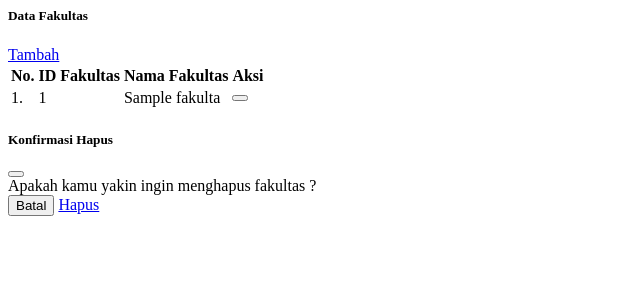
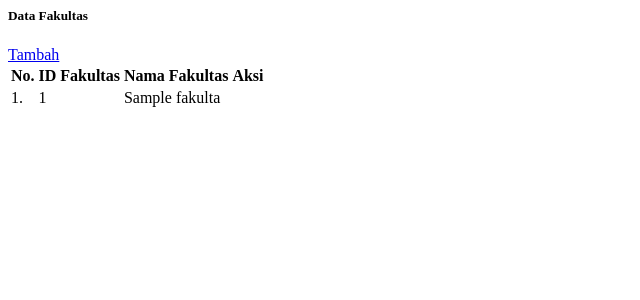
Before and after one commit to 24010110082-Rizky/24010110082_Rizky_Tugas-3, a CodeIgniter app: the page made by application/views/fakultas/index.php in a window 1280 px wide. Shown: the top 300 px of the page, without its empty margins (0-640 px from the left). Run offline with CodeIgniter, Linux system fonts and the light colour scheme; the template is opened without the code that fills it: most values are stand-ins (such as "Sample title", 1, 10 or a date in 2020).

Commit message:
Update views/fakultas/index.php

```diff
--- a/application/views/fakultas/index.php
+++ b/application/views/fakultas/index.php
@@ -31,13 +31,9 @@
                                     <i class="bi bi-pencil-square"></i>
                                 </a>
 
-                                <button class="btn btn-danger btn-sm btn-hapus"
-                                    data-id="<?php echo $value['fakultas_id'] ?>"
-                                    data-nama="<?php echo $value['fakultas_name'] ?>"
-                                    data-bs-toggle="modal"
-                                    data-bs-target="#modalHapus">
+                                <a class="btn btn-danger btn-sm btn-hapus" href="<?php echo base_url('fakultas/hapus/'.$value['fakultas_id']) ?>">
                                     <i class="bi bi-trash"></i>
-                                </button>
+                                </a>
                             </td>
                         </tr>
                     <?php endforeach ?>
@@ -46,35 +42,3 @@
         </div>
     </div>
 </div>
-
-
-<div class="modal fade" id="modalHapus" tabindex="-1">
-    <div class="modal-dialog modal-dialog-centered">
-        <div class="modal-content">
-            <div class="modal-header bg-danger text-white">
-                <h5 class="modal-title"><i class="bi bi-exclamation-triangle me-2"></i>Konfirmasi Hapus</h5>
-                <button type="button" class="btn-close btn-close-white" data-bs-dismiss="modal"></button>
-            </div>
-            <div class="modal-body">
-                Apakah kamu yakin ingin menghapus fakultas <strong id="namaFakultas"></strong>?
-            </div>
-            <div class="modal-footer">
-                <button type="button" class="btn btn-secondary" data-bs-dismiss="modal">Batal</button>
-                <a id="btnKonfirmasiHapus" href="#" class="btn btn-danger">
-                    <i class="bi bi-trash me-1"></i> Hapus
-                </a>
-            </div>
-        </div>
-    </div>
-</div>
-
-<script>
-    document.querySelectorAll('.btn-hapus').forEach(function (btn) {
-        btn.addEventListener('click', function () {
-            var id = this.getAttribute('data-id');
-            var nama = this.getAttribute('data-nama');
-            document.getElementById('namaFakultas').textContent = nama;
-            document.getElementById('btnKonfirmasiHapus').href = '<?php echo base_url('fakultas/hapus/') ?>' + id;
-        });
-    });
-</script>
```
